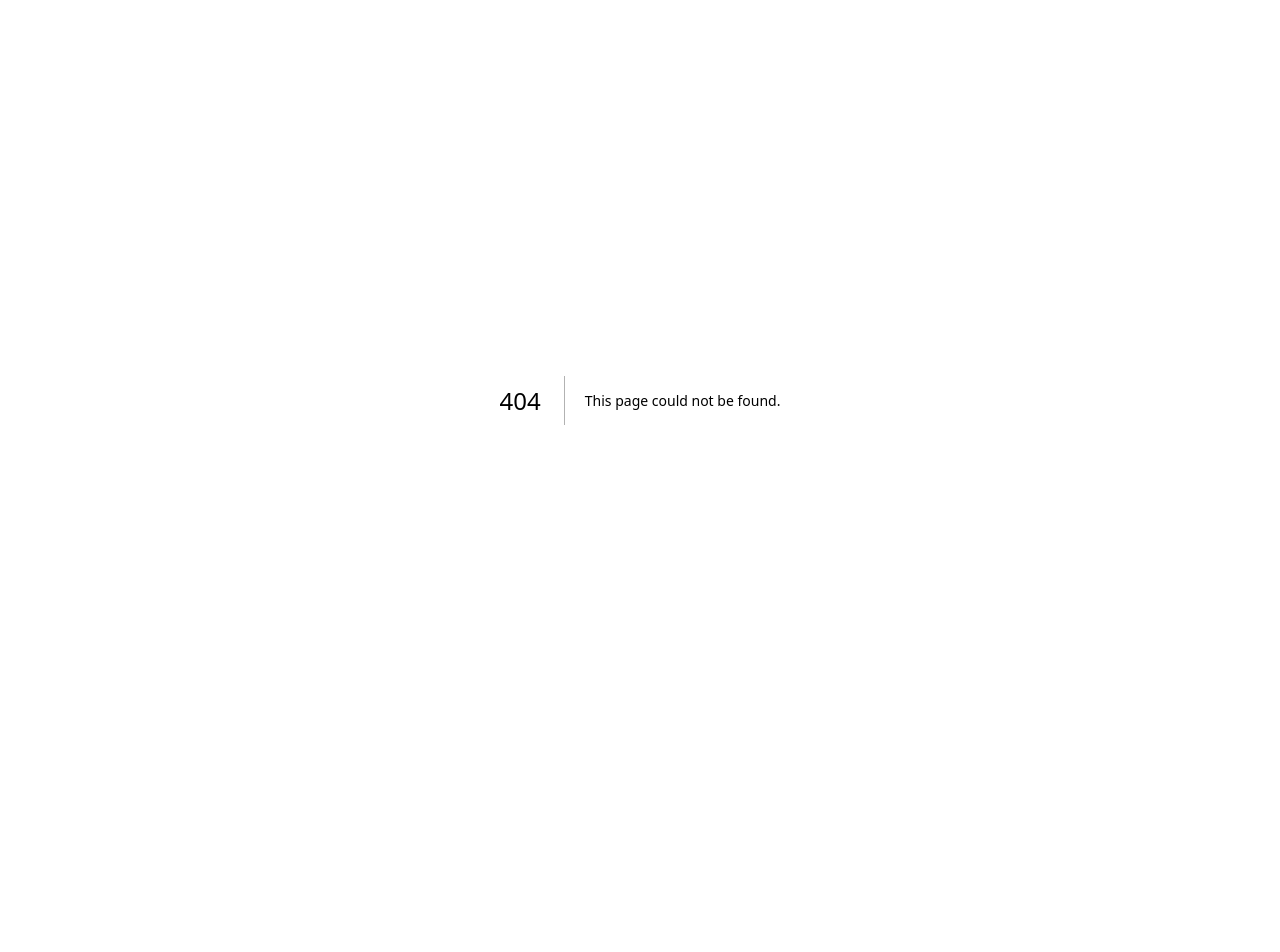
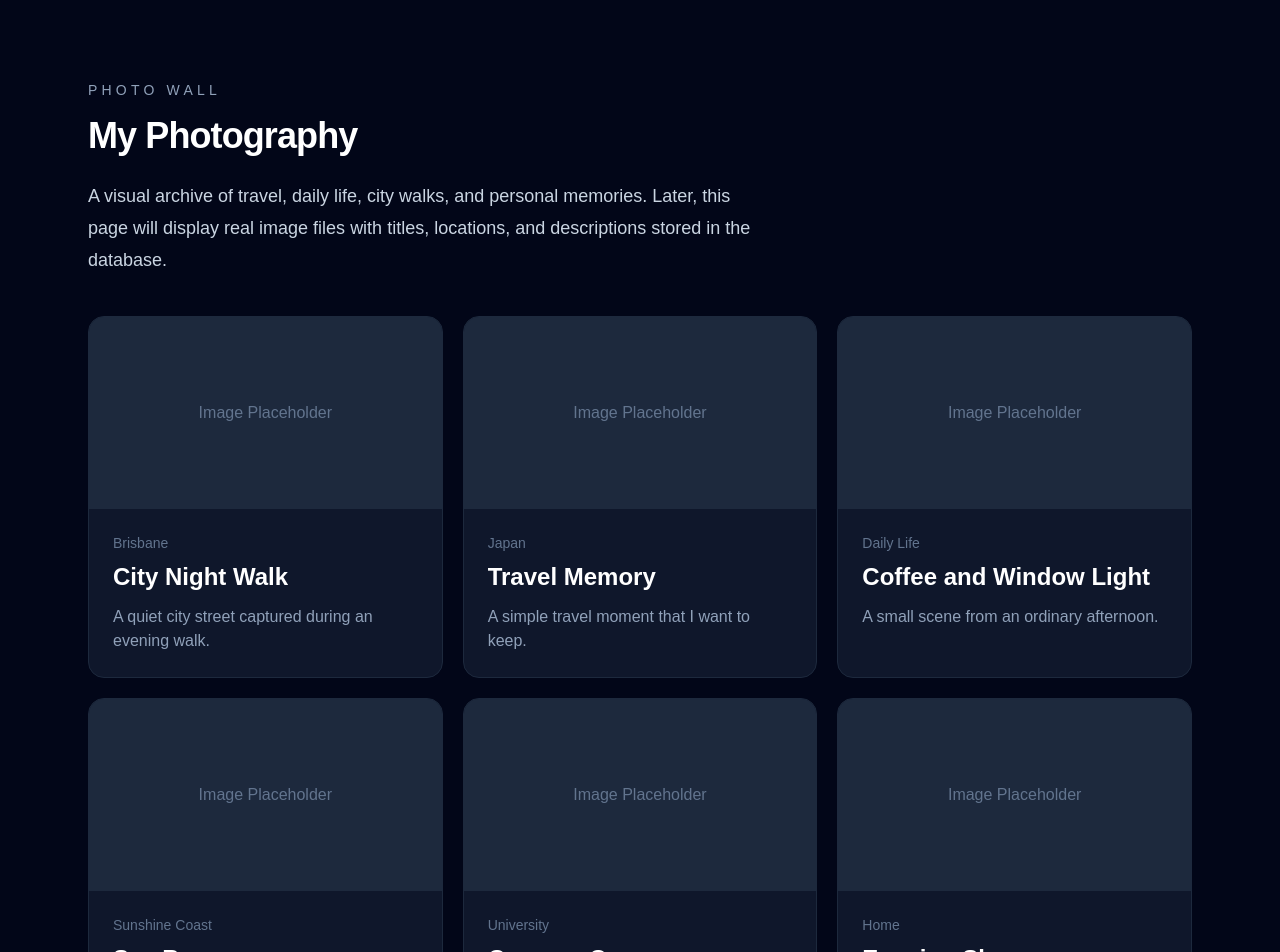
Before and after one commit to Louis8128/NEON-MOON, a Next.js app: page /photos in a window 1280 px wide. Before the commit this address had no page. Shown: the top 952 px of the page. Before the commit the page ends 800 px from the top, so only its background shows below. Built offline with nearby package versions, Linux system fonts and the light colour scheme.

Commit message:
Add photos page

```diff
--- /dev/null
+++ b/src/app/photos/page.tsx
@@ -0,0 +1,77 @@
+const photos = [
+  {
+    title: "City Night Walk",
+    location: "Brisbane",
+    description: "A quiet city street captured during an evening walk.",
+  },
+  {
+    title: "Travel Memory",
+    location: "Japan",
+    description: "A simple travel moment that I want to keep.",
+  },
+  {
+    title: "Coffee and Window Light",
+    location: "Daily Life",
+    description: "A small scene from an ordinary afternoon.",
+  },
+  {
+    title: "Sea Breeze",
+    location: "Sunshine Coast",
+    description: "A calm coastal view with soft light and open space.",
+  },
+  {
+    title: "Campus Corner",
+    location: "University",
+    description: "A familiar place from everyday student life.",
+  },
+  {
+    title: "Evening Sky",
+    location: "Home",
+    description: "The changing color of the sky before night.",
+  },
+];
+
+export default function PhotosPage() {
+  return (
+    <main className="min-h-screen bg-slate-950 text-white">
+      <section className="mx-auto max-w-6xl px-6 py-20">
+        <p className="mb-4 text-sm font-medium uppercase tracking-[0.3em] text-slate-400">
+          Photo Wall
+        </p>
+
+        <h1 className="mb-6 text-4xl font-bold tracking-tight">
+          My Photography
+        </h1>
+
+        <p className="mb-10 max-w-2xl text-lg leading-8 text-slate-300">
+          A visual archive of travel, daily life, city walks, and personal
+          memories. Later, this page will display real image files with titles,
+          locations, and descriptions stored in the database.
+        </p>
+
+        <div className="grid gap-5 sm:grid-cols-2 lg:grid-cols-3">
+          {photos.map((photo) => (
+            <article
+              key={photo.title}
+              className="overflow-hidden rounded-2xl border border-slate-800 bg-slate-900"
+            >
+              <div className="flex h-48 items-center justify-center bg-slate-800 text-slate-500">
+                Image Placeholder
+              </div>
+
+              <div className="p-6">
+                <p className="mb-2 text-sm text-slate-500">
+                  {photo.location}
+                </p>
+
+                <h2 className="text-2xl font-semibold">{photo.title}</h2>
+
+                <p className="mt-3 text-slate-400">{photo.description}</p>
+              </div>
+            </article>
+          ))}
+        </div>
+      </section>
+    </main>
+  );
+}
```
